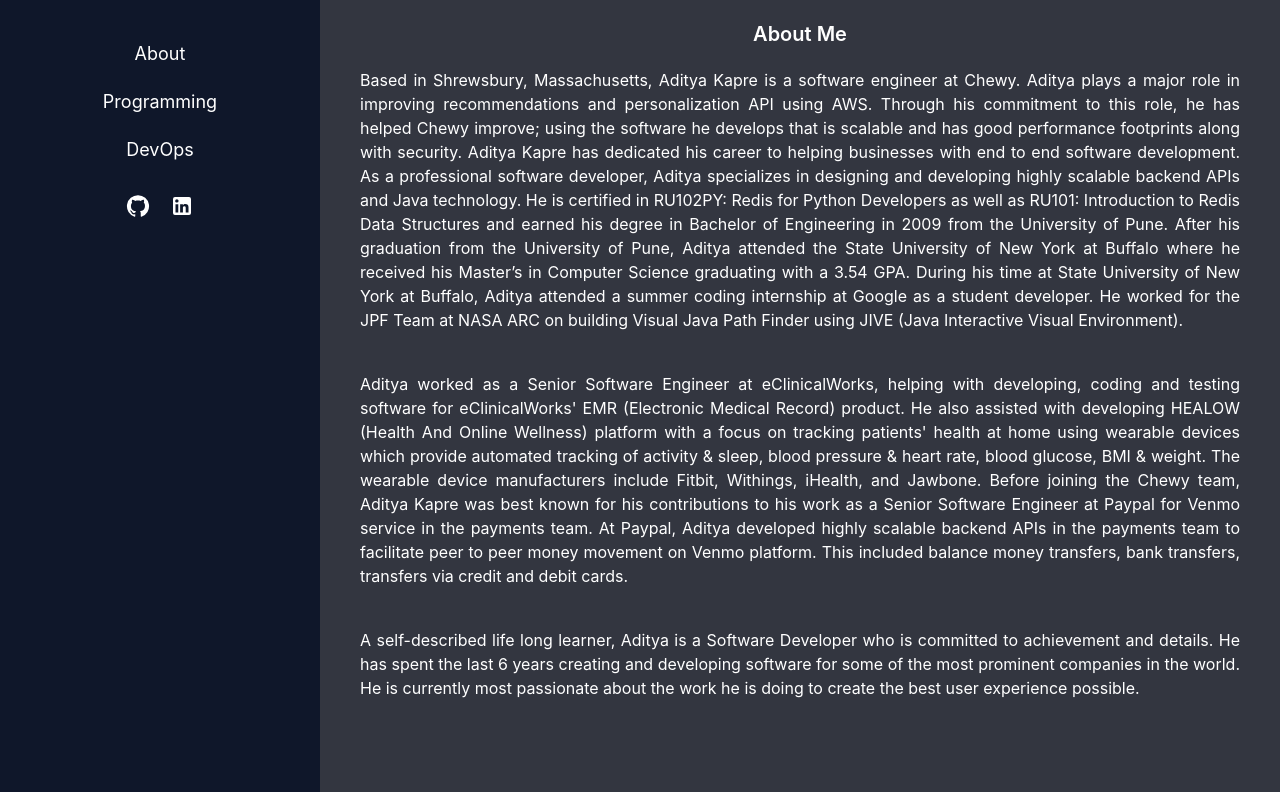
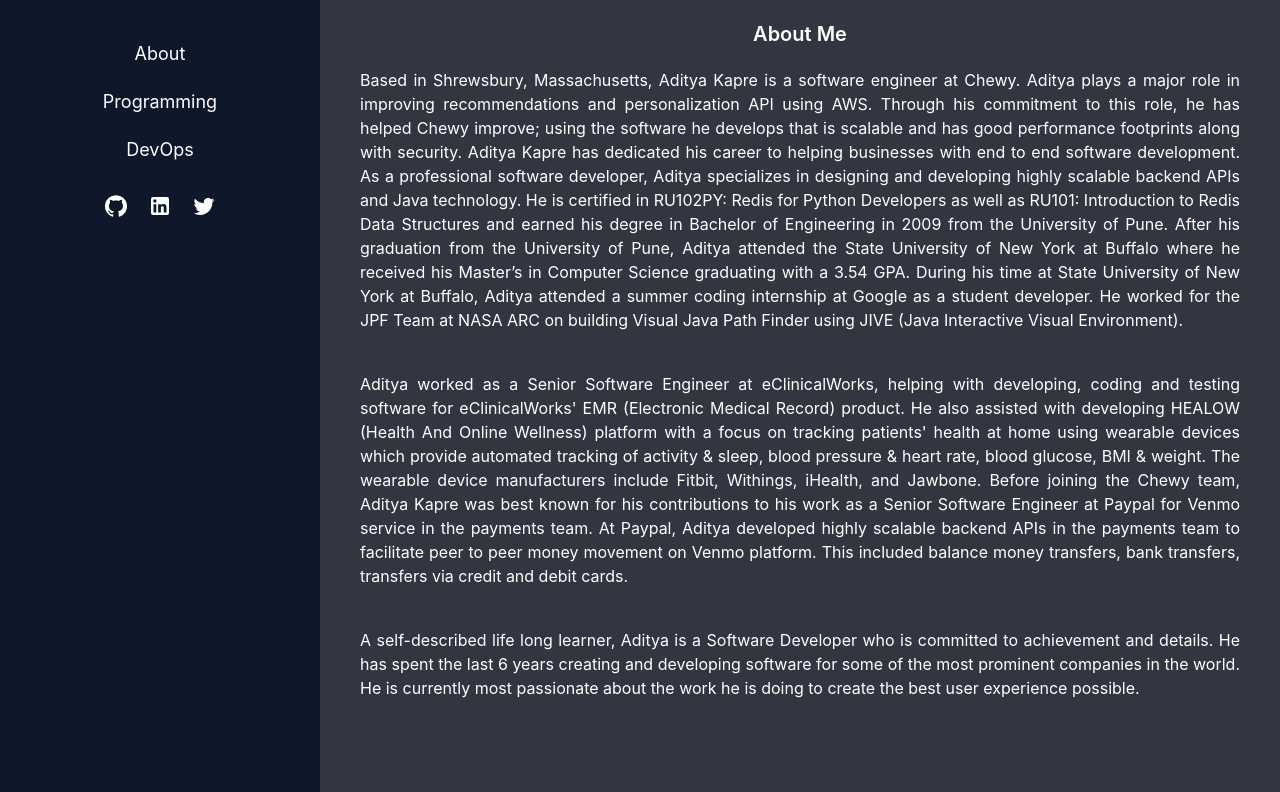
Before and after one commit to aditya-kapre-shrewsbury/portfolio-app, a React (Create React App) app: page / in a window 1280 px wide. Shown: the top 792 px of the page. Built offline with nearby package versions, Linux system fonts and the light colour scheme.

Commit message:
add twitter

```diff
--- a/src/components/App/App.jsx
+++ b/src/components/App/App.jsx
@@ -4,6 +4,7 @@
 import './App.css';
 import GitHubIcon from "@mui/icons-material/GitHub";
 import LinkedInIcon from "@mui/icons-material/LinkedIn"
+import TwitterIcon from '@mui/icons-material/Twitter';
 
 function App() {
   return (
@@ -21,6 +22,9 @@
           </div>
           <div onClick={() => window.open("https://www.linkedin.com/feed/", "_blank")}>
             <LinkedInIcon className="cursor-pointer hover:scale-105" />
+            </div>
+          <div onClick={() => window.open("https://twitter.com/home", "_blank")}>
+            <TwitterIcon className="cursor-pointer hover:scale-105" />
           </div>
         </div>
       </div>
```
